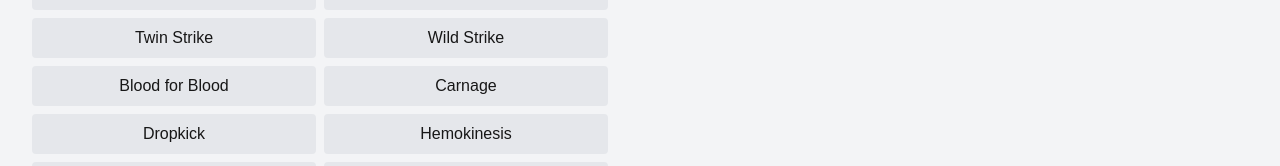
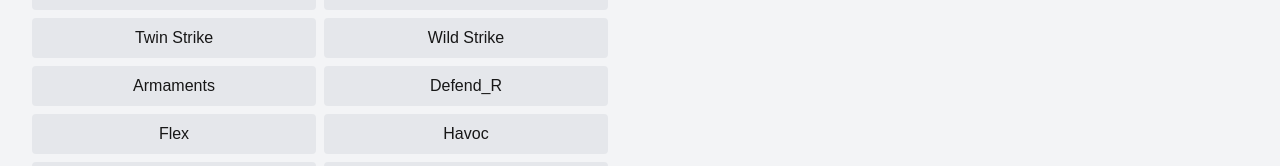
Before and after one commit to AssembleCat/analyze-the-spire-webclient, a Next.js app: page / in a window 1280 px wide. Shown: the part 631-797 px from the top of the page. Built offline with nearby package versions, Linux system fonts and the light colour scheme.

Commit message:
[fix] 카드 희귀도 camel case로 전환환

```diff
--- a/components/CardSelector.tsx
+++ b/components/CardSelector.tsx
@@ -27,7 +27,7 @@ export default function CardSelector({
 
   // 카드 필터링 기준 설정
   const [selectedRarity, setSelectedRarity] = useState<
-    "COMMON" | "UNCOMMON" | "RARE" | "SPECIAL" | "All"
+    "Common" | "Uncommon" | "Rare" | "Special" | "All"
   >("All");
   const [selectedType, setSelectedType] = useState<
     "Attack" | "Skill" | "Power" | "All"
@@ -80,20 +80,20 @@ export default function CardSelector({
             onChange={(e) =>
               setSelectedRarity(
                 e.target.value as
-                  | "COMMON"
-                  | "UNCOMMON"
-                  | "RARE"
-                  | "SPECIAL"
+                  | "Common"
+                  | "Uncommon"
+                  | "Rare"
+                  | "Special"
                   | "All"
               )
             }
             className="p-2 border rounded"
           >
             <option value="All">All Rarities</option>
-            <option value="COMMON">Common</option>
-            <option value="UNCOMMON">Uncommon</option>
-            <option value="RARE">Rare</option>
-            <option value="SPECIAL">Special</option>
+            <option value="Common">Common</option>
+            <option value="Uncommon">Uncommon</option>
+            <option value="Rare">Rare</option>
+            <option value="Special">Special</option>
           </select>
         </div>
       </div>
--- a/type/Deck.ts
+++ b/type/Deck.ts
@@ -1,8 +1,8 @@
 type CardType = "Attack" | "Skill" | "Power";
 
-type Rarity = "COMMON" | "UNCOMMON" | "RARE" | "SPECIAL";
+type Rarity = "Common" | "Uncommon" | "Rare" | "Special";
 
-type SpecialCardCategory = "STATUS" | "CURSE";
+type SpecialCardCategory = "Status" | "Curse";
 
 interface Card {
   name: string;
@@ -12,77 +12,77 @@ interface Card {
 }
 
 const BASE_STATUS_CARD: Card[] = [
-  { name: "Burn", type: "Skill", rarity: "COMMON", specialCategory: "STATUS" },
-  { name: "Dazed", type: "Skill", rarity: "COMMON", specialCategory: "STATUS" },
+  { name: "Burn", type: "Skill", rarity: "Common", specialCategory: "Status" },
+  { name: "Dazed", type: "Skill", rarity: "Common", specialCategory: "Status" },
   {
     name: "Slimed",
     type: "Skill",
-    rarity: "COMMON",
-    specialCategory: "STATUS",
+    rarity: "Common",
+    specialCategory: "Status",
   },
-  { name: "Void", type: "Skill", rarity: "COMMON", specialCategory: "STATUS" },
-  { name: "Wound", type: "Skill", rarity: "COMMON", specialCategory: "STATUS" },
+  { name: "Void", type: "Skill", rarity: "Common", specialCategory: "Status" },
+  { name: "Wound", type: "Skill", rarity: "Common", specialCategory: "Status" },
 ];
 
 const BASE_CURSE_CARD: Card[] = [
   {
     name: "AscendersBane",
     type: "Skill",
-    rarity: "SPECIAL",
-    specialCategory: "CURSE",
+    rarity: "Special",
+    specialCategory: "Curse",
   },
   {
     name: "Clumsy",
     type: "Skill",
-    rarity: "SPECIAL",
-    specialCategory: "CURSE",
+    rarity: "Special",
+    specialCategory: "Curse",
   },
   {
     name: "CurseOfTheBell",
     type: "Skill",
-    rarity: "SPECIAL",
-    specialCategory: "CURSE",
+    rarity: "Special",
+    specialCategory: "Curse",
   },
-  { name: "Decay", type: "Skill", rarity: "SPECIAL", specialCategory: "CURSE" },
-  { name: "Doubt", type: "Skill", rarity: "SPECIAL", specialCategory: "CURSE" },
+  { name: "Decay", type: "Skill", rarity: "Special", specialCategory: "Curse" },
+  { name: "Doubt", type: "Skill", rarity: "Special", specialCategory: "Curse" },
   {
     name: "Injury",
     type: "Skill",
-    rarity: "SPECIAL",
-    specialCategory: "CURSE",
+    rarity: "Special",
+    specialCategory: "Curse",
   },
   {
     name: "Necronomicurse",
     type: "Skill",
-    rarity: "SPECIAL",
-    specialCategory: "CURSE",
+    rarity: "Special",
+    specialCategory: "Curse",
   },
   {
     name: "Normality",
     type: "Skill",
-    rarity: "SPECIAL",
-    specialCategory: "CURSE",
+    rarity: "Special",
+    specialCategory: "Curse",
   },
-  { name: "Pain", type: "Skill", rarity: "SPECIAL", specialCategory: "CURSE" },
+  { name: "Pain", type: "Skill", rarity: "Special", specialCategory: "Curse" },
   {
     name: "Parasite",
     type: "Skill",
-    rarity: "SPECIAL",
-    specialCategory: "CURSE",
+    rarity: "Special",
+    specialCategory: "Curse",
   },
-  { name: "Pride", type: "Skill", rarity: "SPECIAL", specialCategory: "CURSE" },
+  { name: "Pride", type: "Skill", rarity: "Special", specialCategory: "Curse" },
   {
     name: "Regret",
     type: "Skill",
-    rarity: "SPECIAL",
-    specialCategory: "CURSE",
+    rarity: "Special",
+    specialCategory: "Curse",
   },
-  { name: "Shame", type: "Skill", rarity: "SPECIAL", specialCategory: "CURSE" },
+  { name: "Shame", type: "Skill", rarity: "Special", specialCategory: "Curse" },
   {
     name: "Writhe",
     type: "Skill",
-    rarity: "SPECIAL",
-    specialCategory: "CURSE",
+    rarity: "Special",
+    specialCategory: "Curse",
   },
 ];
 
@@ -574,32 +574,32 @@ const DECK: Deck = {
   IRONCLAD: {
     attack: [
       ...IRONCLAD_ATTACK_COMMON.map(
-        (name) => ({ name, type: "Attack", rarity: "COMMON" } as Card)
+        (name) => ({ name, type: "Attack", rarity: "Common" } as Card)
       ),
       ...IRONCLAD_ATTACK_UNCOMMON.map(
-        (name) => ({ name, type: "Attack", rarity: "UNCOMMON" } as Card)
+        (name) => ({ name, type: "Attack", rarity: "Uncommon" } as Card)
       ),
       ...IRONCLAD_ATTACK_RARE.map(
-        (name) => ({ name, type: "Attack", rarity: "RARE" } as Card)
+        (name) => ({ name, type: "Attack", rarity: "Rare" } as Card)
       ),
     ],
     skill: [
       ...IRONCLAD_SKILL_COMMON.map(
-        (name) => ({ name, type: "Skill", rarity: "COMMON" } as Card)
+        (name) => ({ name, type: "Skill", rarity: "Common" } as Card)
       ),
       ...IRONCLAD_SKILL_UNCOMMON.map(
-        (name) => ({ name, type: "Skill", rarity: "UNCOMMON" } as Card)
+        (name) => ({ name, type: "Skill", rarity: "Uncommon" } as Card)
       ),
       ...IRONCLAD_SKILL_RARE.map(
-        (name) => ({ name, type: "Skill", rarity: "RARE" } as Card)
+        (name) => ({ name, type: "Skill", rarity: "Rare" } as Card)
       ),
     ],
     power: [
       ...IRONCLAD_POWER_UNCOMMON.map(
-        (name) => ({ name, type: "Power", rarity: "UNCOMMON" } as Card)
+        (name) => ({ name, type: "Power", rarity: "Uncommon" } as Card)
       ),
       ...IRONCLAD_POWER_RARE.map(
-        (name) => ({ name, type: "Power", rarity: "RARE" } as Card)
+        (name) => ({ name, type: "Power", rarity: "Rare" } as Card)
       ),
     ],
   },
@@ -607,32 +607,32 @@ const DECK: Deck = {
   SILENT: {
     attack: [
       ...SILENT_ATTACK_COMMON.map(
-        (name) => ({ name, type: "Attack", rarity: "COMMON" } as Card)
+        (name) => ({ name, type: "Attack", rarity: "Common" } as Card)
       ),
       ...SILENT_ATTACK_UNCOMMON.map(
-        (name) => ({ name, type: "Attack", rarity: "UNCOMMON" } as Card)
+        (name) => ({ name, type: "Attack", rarity: "Uncommon" } as Card)
       ),
       ...SILENT_ATTACK_RARE.map(
-        (name) => ({ name, type: "Attack", rarity: "RARE" } as Card)
+        (name) => ({ name, type: "Attack", rarity: "Rare" } as Card)
       ),
     ],
     skill: [
       ...SILENT_SKILL_COMMON.map(
-        (name) => ({ name, type: "Skill", rarity: "COMMON" } as Card)
+        (name) => ({ name, type: "Skill", rarity: "Common" } as Card)
       ),
       ...SILENT_SKILL_UNCOMMON.map(
-        (name) => ({ name, type: "Skill", rarity: "UNCOMMON" } as Card)
+        (name) => ({ name, type: "Skill", rarity: "Uncommon" } as Card)
       ),
       ...SILENT_SKILL_RARE.map(
-        (name) => ({ name, type: "Skill", rarity: "RARE" } as Card)
+        (name) => ({ name, type: "Skill", rarity: "Rare" } as Card)
       ),
     ],
     power: [
       ...SILENT_POWER_UNCOMMON.map(
-        (name) => ({ name, type: "Power", rarity: "UNCOMMON" } as Card)
+        (name) => ({ name, type: "Power", rarity: "Uncommon" } as Card)
       ),
       ...SILENT_POWER_RARE.map(
-        (name) => ({ name, type: "Power", rarity: "RARE" } as Card)
+        (name) => ({ name, type: "Power", rarity: "Rare" } as Card)
       ),
     ],
   },
@@ -640,32 +640,32 @@ const DECK: Deck = {
   DEFECT: {
     attack: [
       ...DEFECT_ATTACK_COMMON.map(
-        (name) => ({ name, type: "Attack", rarity: "COMMON" } as Card)
+        (name) => ({ name, type: "Attack", rarity: "Common" } as Card)
       ),
       ...DEFECT_ATTACK_UNCOMMON.map(
-        (name) => ({ name, type: "Attack", rarity: "UNCOMMON" } as Card)
+        (name) => ({ name, type: "Attack", rarity: "Uncommon" } as Card)
       ),
       ...DEFECT_ATTACK_RARE.map(
-        (name) => ({ name, type: "Attack", rarity: "RARE" } as Card)
+        (name) => ({ name, type: "Attack", rarity: "Rare" } as Card)
       ),
     ],
     skill: [
       ...DEFECT_SKILL_COMMON.map(
-        (name) => ({ name, type: "Skill", rarity: "COMMON" } as Card)
+        (name) => ({ name, type: "Skill", rarity: "Common" } as Card)
       ),
       ...DEFECT_SKILL_UNCOMMON.map(
-        (name) => ({ name, type: "Skill", rarity: "UNCOMMON" } as Card)
+        (name) => ({ name, type: "Skill", rarity: "Uncommon" } as Card)
       ),
       ...DEFECT_SKILL_RARE.map(
-        (name) => ({ name, type: "Skill", rarity: "RARE" } as Card)
+        (name) => ({ name, type: "Skill", rarity: "Rare" } as Card)
       ),
     ],
     power: [
       ...DEFECT_POWER_UNCOMMON.map(
-        (name) => ({ name, type: "Power", rarity: "UNCOMMON" } as Card)
+        (name) => ({ name, type: "Power", rarity: "Uncommon" } as Card)
       ),
       ...DEFECT_POWER_RARE.map(
-        (name) => ({ name, type: "Power", rarity: "RARE" } as Card)
+        (name) => ({ name, type: "Power", rarity: "Rare" } as Card)
       ),
     ],
   },
@@ -673,32 +673,32 @@ const DECK: Deck = {
   WATCHER: {
     attack: [
       ...WATCHER_ATTACK_COMMON.map(
-        (name) => ({ name, type: "Attack", rarity: "COMMON" } as Card)
+        (name) => ({ name, type: "Attack", rarity: "Common" } as Card)
       ),
       ...WATCHER_ATTACK_UNCOMMON.map(
-        (name) => ({ name, type: "Attack", rarity: "UNCOMMON" } as Card)
+        (name) => ({ name, type: "Attack", rarity: "Uncommon" } as Card)
       ),
       ...WATCHER_ATTACK_RARE.map(
-        (name) => ({ name, type: "Attack", rarity: "RARE" } as Card)
+        (name) => ({ name, type: "Attack", rarity: "Rare" } as Card)
       ),
     ],
     skill: [
       ...WATCHER_SKILL_COMMON.map(
-        (name) => ({ name, type: "Skill", rarity: "COMMON" } as Card)
+        (name) => ({ name, type: "Skill", rarity: "Common" } as Card)
       ),
       ...WATCHER_SKILL_UNCOMMON.map(
-        (name) => ({ name, type: "Skill", rarity: "UNCOMMON" } as Card)
+        (name) => ({ name, type: "Skill", rarity: "Uncommon" } as Card)
       ),
       ...WATCHER_SKILL_RARE.map(
-        (name) => ({ name, type: "Skill", rarity: "RARE" } as Card)
+        (name) => ({ name, type: "Skill", rarity: "Rare" } as Card)
       ),
     ],
     power: [
       ...WATCHER_POWER_UNCOMMON.map(
-        (name) => ({ name, type: "Power", rarity: "UNCOMMON" } as Card)
+        (name) => ({ name, type: "Power", rarity: "Uncommon" } as Card)
       ),
       ...WATCHER_POWER_RARE.map(
-        (name) => ({ name, type: "Power", rarity: "RARE" } as Card)
+        (name) => ({ name, type: "Power", rarity: "Rare" } as Card)
       ),
     ],
   },
@@ -706,32 +706,32 @@ const DECK: Deck = {
   COLORLESS: {
     attack: [
       ...COLORLESS_ATTACK_UNCOMMON.map(
-        (name) => ({ name, type: "Attack", rarity: "UNCOMMON" } as Card)
+        (name) => ({ name, type: "Attack", rarity: "Uncommon" } as Card)
       ),
       ...COLORLESS_ATTACK_RARE.map(
-        (name) => ({ name, type: "Attack", rarity: "RARE" } as Card)
+        (name) => ({ name, type: "Attack", rarity: "Rare" } as Card)
       ),
       ...COLORLESS_ATTACK_SPECIAL.map(
-        (name) => ({ name, type: "Attack", rarity: "SPECIAL" } as Card)
+        (name) => ({ name, type: "Attack", rarity: "Special" } as Card)
       ),
     ],
     skill: [
       ...COLORLESS_SKILL_UNCOMMON.map(
-        (name) => ({ name, type: "Skill", rarity: "UNCOMMON" } as Card)
+        (name) => ({ name, type: "Skill", rarity: "Uncommon" } as Card)
       ),
       ...COLORLESS_SKILL_RARE.map(
-        (name) => ({ name, type: "Skill", rarity: "RARE" } as Card)
+        (name) => ({ name, type: "Skill", rarity: "Rare" } as Card)
       ),
       ...COLORLESS_SKILL_SPECIAL.map(
-        (name) => ({ name, type: "Skill", rarity: "SPECIAL" } as Card)
+        (name) => ({ name, type: "Skill", rarity: "Special" } as Card)
       ),
     ],
     power: [
       ...COLORLESS_POWER_RARE.map(
-        (name) => ({ name, type: "Power", rarity: "RARE" } as Card)
+        (name) => ({ name, type: "Power", rarity: "Rare" } as Card)
       ),
       ...COLORLESS_POWER_SPECIAL.map(
-        (name) => ({ name, type: "Power", rarity: "SPECIAL" } as Card)
+        (name) => ({ name, type: "Power", rarity: "Special" } as Card)
       ),
     ],
   },
```
